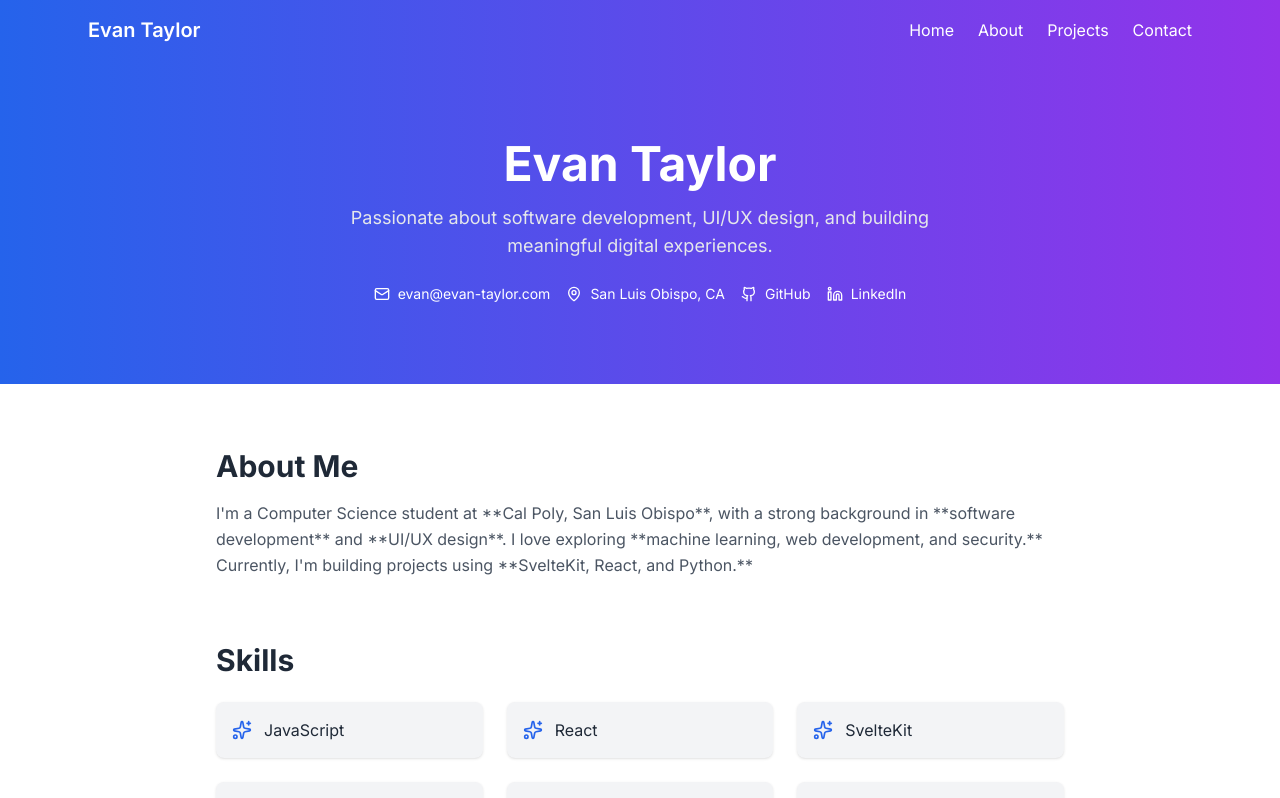
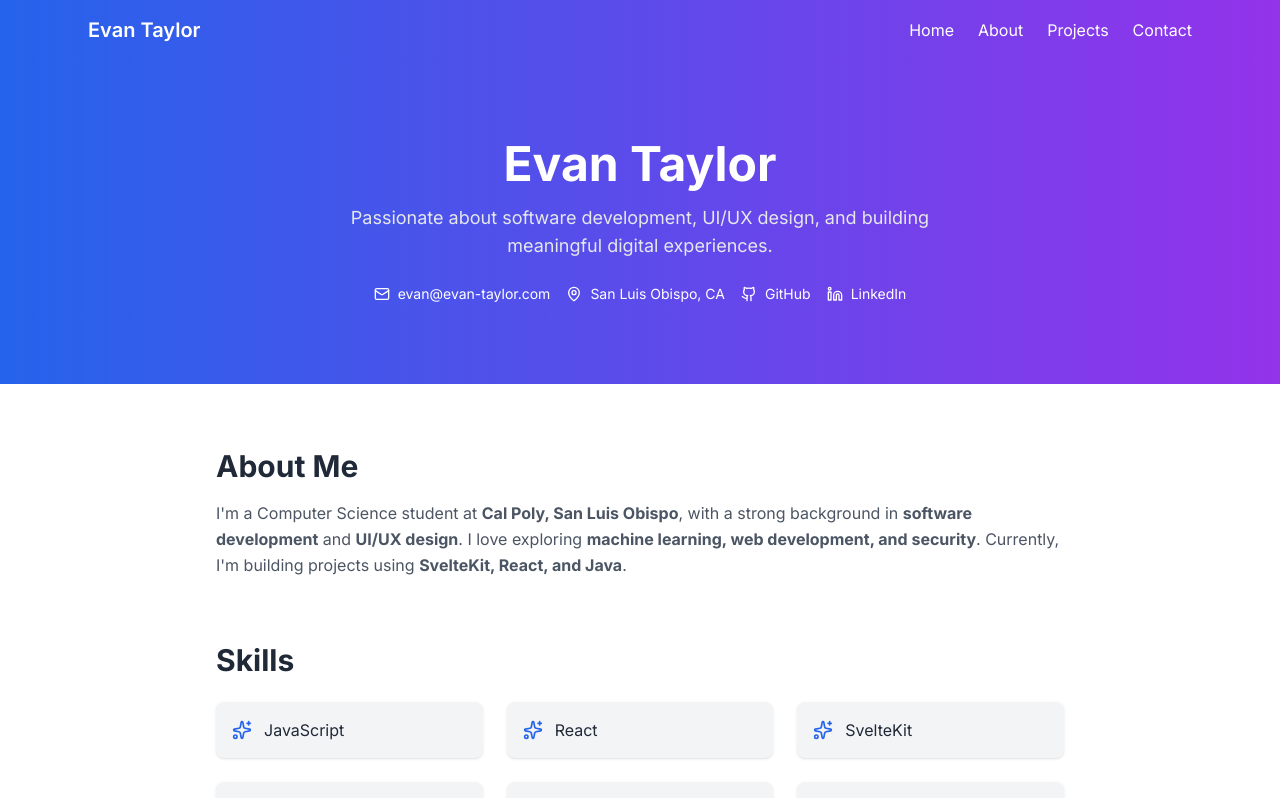
Before and after one commit to evan-taylor/Website, a SvelteKit app: page / in a window 1280 px wide. Shown: the top 798 px of the page. Built offline with nearby package versions, Linux system fonts and the light colour scheme.

Commit message:
Adjust content

```diff
--- a/src/routes/+page.svelte
+++ b/src/routes/+page.svelte
@@ -58,8 +58,8 @@
   <section data-aos="fade-up" data-aos-delay="100">
     <h2 class="text-3xl font-bold text-gray-800 dark:text-gray-100">About Me</h2>
     <p class="text-gray-600 dark:text-gray-300 leading-relaxed mt-4">
-      I'm a Computer Science student at **Cal Poly, San Luis Obispo**, with a strong background in **software development** and **UI/UX design**.
-      I love exploring **machine learning, web development, and security.** Currently, I'm building projects using **SvelteKit, React, and Python.**
+      I'm a Computer Science student at <b>Cal Poly, San Luis Obispo</b>, with a strong background in <b>software development</b> and <b>UI/UX design</b>.
+      I love exploring <b>machine learning, web development, and security</b>. Currently, I'm building projects using <b>SvelteKit, React, and Java</b>.
     </p>
   </section>
 
```
